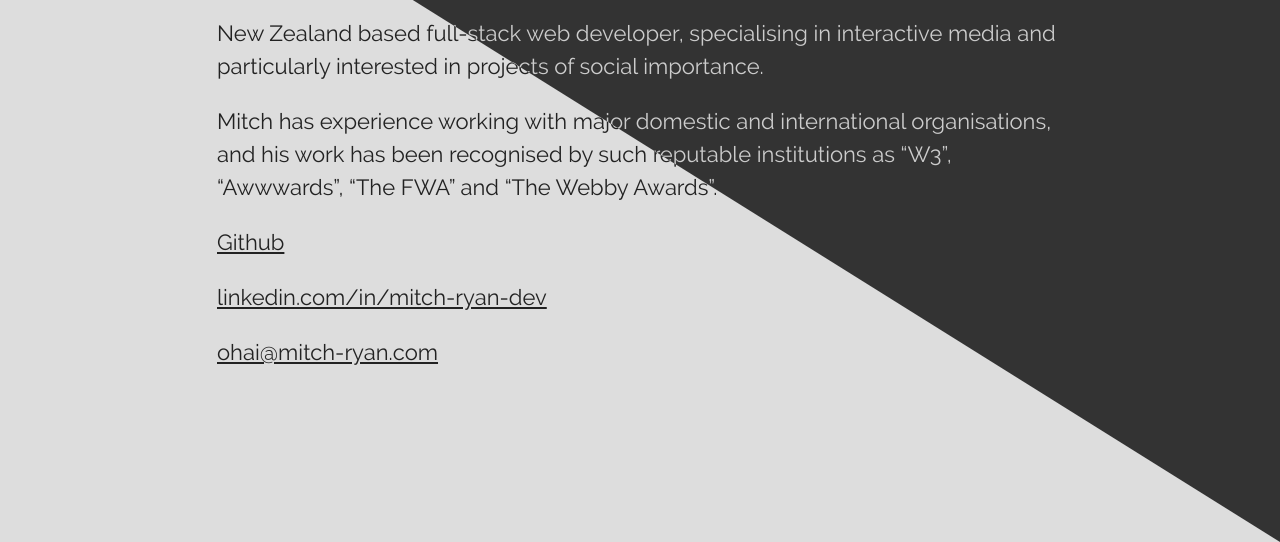
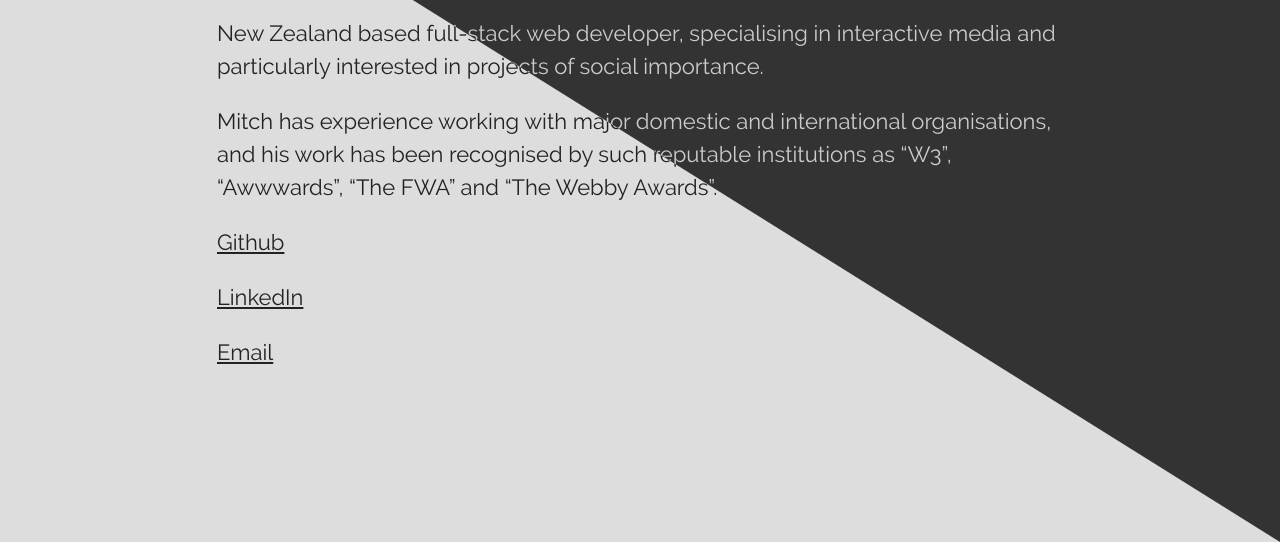
Before and after one commit to ryami333/mitch-ryan, a Gatsby site: page / in a window 1280 px wide. Shown: the part 258-800 px from the top of the page. Built offline with nearby package versions, Linux system fonts and the light colour scheme; Gatsby itself is replaced by a stand-in of ours.

Commit message:
Condense link text

```diff
--- a/src/components/Panel.tsx
+++ b/src/components/Panel.tsx
@@ -91,7 +91,7 @@
                             href="https://github.com/ryami333"
                             className="panel__link panel__link--linkedin"
                         >
-                            linkedin.com/in/mitch-ryan-dev
+                            LinkedIn
                         </a>
                     </div>
                     <div>
@@ -99,7 +99,7 @@
                             href="mailto:ohai@mitch-ryan.com"
                             className="panel__link panel__link--email"
                         >
-                            ohai@mitch-ryan.com
+                            Email
                         </a>
                     </div>
                 </CopyWrapper>
```
